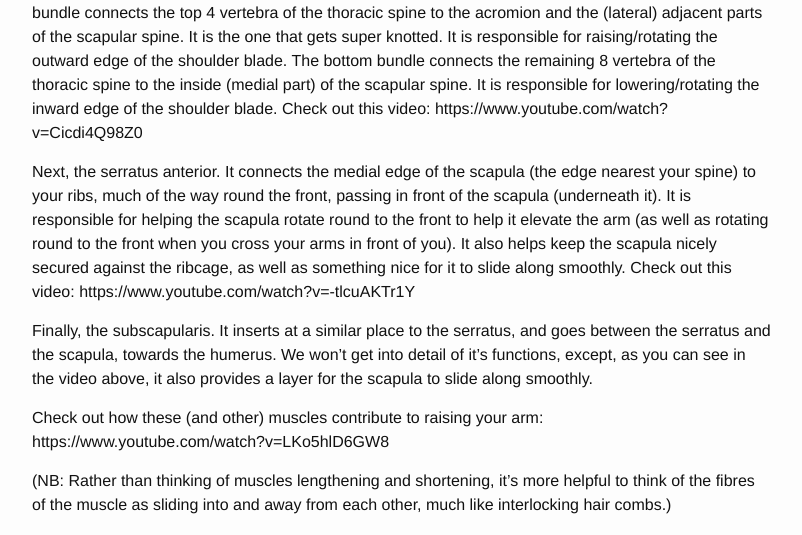
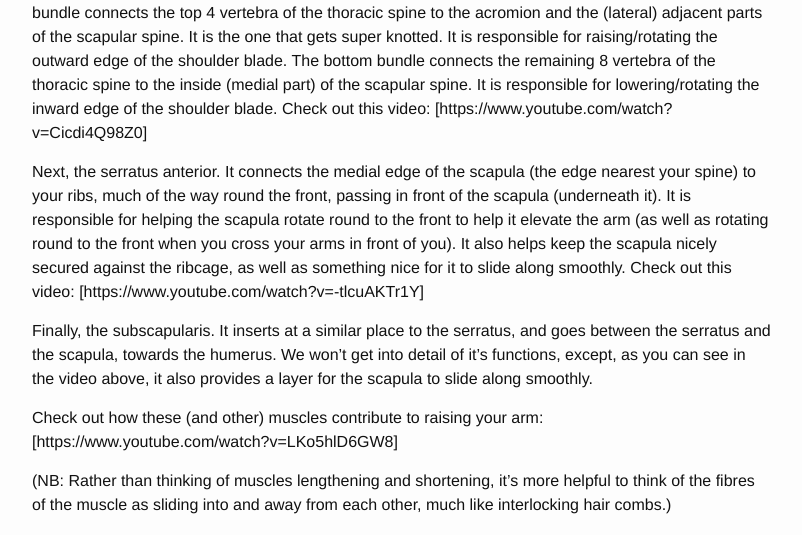
Before and after one commit to gregdyke/gregdyke.github.io, a Jekyll site: the page built from _posts/2016-06-26-100-days-of-franklin-week-4.md, in a window 1280 px wide and 900 px high, scrolled down 5884 px. Shown: the part 328-863 px from the top of the window, without its empty margins (238-1040 px from the left). Built offline with Jekyll 4.4.1, drawn with Linux system fonts in a browser that asks for light colours; some of the changed text lies outside the part shown.

```diff
--- a/_posts/2016-06-26-100-days-of-franklin-week-4.md
+++ b/_posts/2016-06-26-100-days-of-franklin-week-4.md
@@ -37,7 +37,7 @@ After tapping (and, if you like, massaging) your shoulder girdle, arms and chest
 
 They are basically inverted triangles. From the tip at the bottom, near the spine, the side near the spine goes almost straight up. The other side diagonals up towards the shoulder joint. If you follow the side near the spine upward, you come to a point where a ridge leaves towards the shoulder. From the point where the ridge leaves, the side of the shoulder blade also briefly continues upwards and inwards, before also turning into an inside ridge heading back in and slightly down towards the shoulder. The outside and inside ridges together form a valley that is the top "side" of the shoulder blade. The outside ridge turns into the the acromion, which meets the calvicle. The inside ridge turns into the coracoid process, the "front" of the shoulder blade, to which many muscles are attached, notably the pectoralis minor.
 
-We don't need to focus on the pectoralis minor itself at the moment, but this 3D video gives a pretty good overview of the area. https://www.youtube.com/watch?v=PV1LF9-6epQ
+We don't need to focus on the pectoralis minor itself at the moment, but this 3D video gives a pretty good overview of the area. [https://www.youtube.com/watch?v=PV1LF9-6epQ]
 
 As you have noticed by now, the clavicles and shoulder blades are at an angle to each other, meeting at the shoulder joint and widening respectively towards the back and to the front. Imagine that shape seen from above, as a mouth. Picture the mouth yawning wide open.
 
@@ -64,15 +64,15 @@ Often the coracoid is pressed downwards due to a sagging upper body posture, sho
 Time to identify some muscles. We worked on some scapular rhythms yesterday, so we'll start with some of the muscles that attach to the scapula (there are over 18 total, we won't go into all of them).
 
 First, the trapezius. It is separated into 3 bundles and is the big one that is often tense and knotted. The top bundle connects the neck to the outside (lateral) third of the clavicle and is responsible for raising the clavicle. When you massage your neck/shoulders, this is the main muscle you're massaging. The mid bundle connects the top 4 vertebra of the thoracic spine to the acromion and the (lateral) adjacent parts of the scapular spine. It is the one that gets super knotted. It is responsible for raising/rotating the outward edge of the shoulder blade. The bottom bundle connects the remaining 8 vertebra of the thoracic spine to the inside (medial part) of the scapular spine. It is responsible for lowering/rotating the inward edge of the shoulder blade.
-Check out this video: https://www.youtube.com/watch?v=Cicdi4Q98Z0
+Check out this video: [https://www.youtube.com/watch?v=Cicdi4Q98Z0]
 
 Next, the serratus anterior. It connects the medial edge of the scapula (the edge nearest your spine) to your ribs, much of the way round the front, passing in front of the scapula (underneath it). It is responsible for helping the scapula rotate round to the front to help it elevate the arm (as well as rotating round to the front when you cross your arms in front of you). It also helps keep the scapula nicely secured against the ribcage, as well as something nice for it to slide along smoothly.
-Check out this video: https://www.youtube.com/watch?v=-tlcuAKTr1Y
+Check out this video: [https://www.youtube.com/watch?v=-tlcuAKTr1Y]
 
 Finally, the subscapularis. It inserts at a similar place to the serratus, and goes between the serratus and the scapula, towards the humerus. We won't get into detail of it's functions, except, as you can see in the video above, it also provides a layer for the scapula to slide along smoothly.
 
 Check out how these (and other) muscles contribute to raising your arm:
-https://www.youtube.com/watch?v=LKo5hlD6GW8
+[https://www.youtube.com/watch?v=LKo5hlD6GW8]
 
 (NB: Rather than thinking of muscles lengthening and shortening, it's more helpful to think of the fibres of the muscle as sliding into and away from each other, much like interlocking hair combs.)
 
@@ -100,7 +100,7 @@ It's Friday! Before going into constructive rest (tomorrow, for a change), we wi
 
 First, pectoralis major and pectoralis minor. For me these are super tight muscles that contribute a lot to lack of freedom in the shoulder girdle.
 
-The pectoralis major is a fan stemming from the upper humerus and fanning out towards the medial part of the clavicle, the sternum and down towards the bottom ribs (where the abs connect). It is a twisted fan which is fully unfurled when your arms are up. It is responsible for movement of the arm. https://www.youtube.com/watch?v=-sDSLL3tXAI
+The pectoralis major is a fan stemming from the upper humerus and fanning out towards the medial part of the clavicle, the sternum and down towards the bottom ribs (where the abs connect). It is a twisted fan which is fully unfurled when your arms are up. It is responsible for movement of the arm. [https://www.youtube.com/watch?v=-sDSLL3tXAI]
 
 The pectoralis minor is a smaller fan stemming from the coracoid process and fanning out to the 3rd-5th ribs. It lies under the pectoralis major and is responsible for some of the movement of the sternum (working in coordination with the serratus anterior).
 
@@ -115,7 +115,7 @@ To relax these muscles:
 
 And second (or bonus as this has been a long day already, if so, skip to the last paragraph), two sets of muscles that *elongate* when you raise your arms: the rhomboid and the levator scapulae. Allowing these muscles to elongate with strength and elasticity will contribute to smoother movement and posture.
 
-The rhomboid is a deep set of muscles linking the spine to the medial edge of the scapula. The levator scapulae links the top of the neck to the top of the medial edge of the scapula. Together, these muscles allow the scapula to hang "off" the spine. They are often tight - giving them permission to release will let your shoulder blades hang with both more stability and more mobility. https://www.youtube.com/watch?v=3nhC0wUrUFE
+The rhomboid is a deep set of muscles linking the spine to the medial edge of the scapula. The levator scapulae links the top of the neck to the top of the medial edge of the scapula. Together, these muscles allow the scapula to hang "off" the spine. They are often tight - giving them permission to release will let your shoulder blades hang with both more stability and more mobility. [https://www.youtube.com/watch?v=3nhC0wUrUFE]
 
 As you raise your arms, imagine these muscles working eccentrically (they are stretching out, but instead of letting go, the are gently placing the scapula in its outwardly swung state). Visualise the space between the shoulder blades, and between the shoulder blade and head.
 
```
